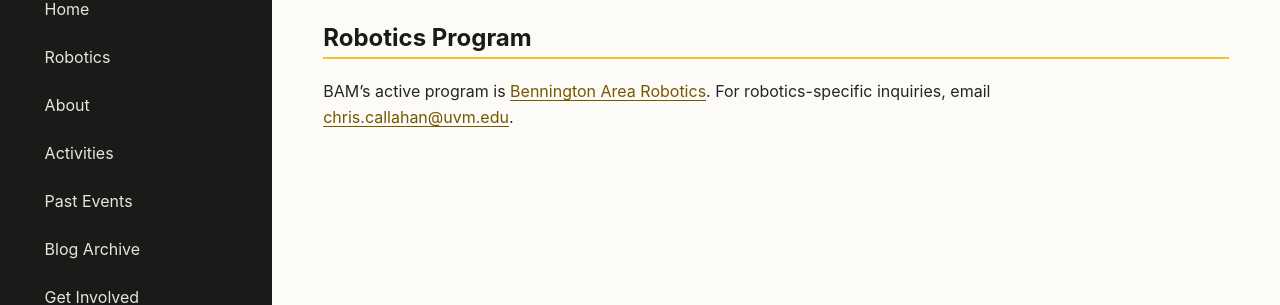
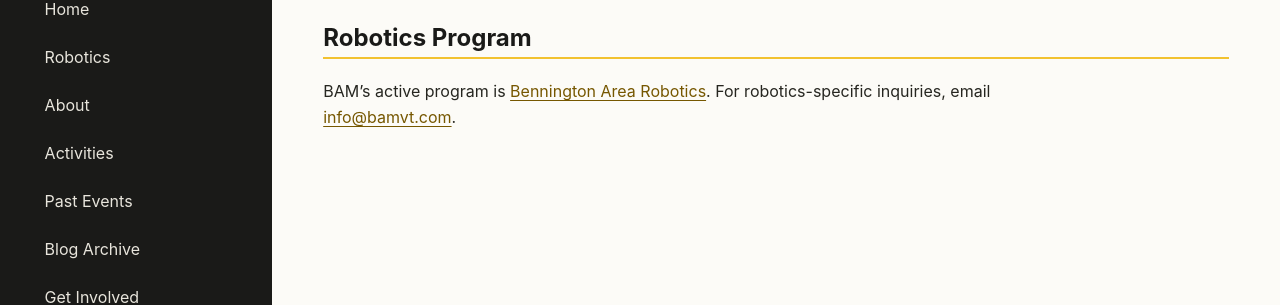
Before and after one commit to bennington-area-robotics/bamvt.com, a Jekyll site: the page built from contact.md, in a window 1280 px wide. Shown: the part 365-670 px from the top of the page. Built offline with Jekyll 4.4.1, drawn with Linux system fonts in a browser that asks for light colours.

Commit message:
Route robotics inquiries to info@bamvt.com

```diff
--- a/contact.md
+++ b/contact.md
@@ -21,4 +21,4 @@ Original makerspace organizing committee (historical): James Salerno, Jeannie Je
 
 ## Robotics Program
 
-BAM’s active program is [Bennington Area Robotics](https://robotics.bamvt.com/). For robotics-specific inquiries, email [chris.callahan@uvm.edu](mailto:chris.callahan@uvm.edu).
+BAM’s active program is [Bennington Area Robotics](https://robotics.bamvt.com/). For robotics-specific inquiries, email [info@bamvt.com](mailto:info@bamvt.com).
```
